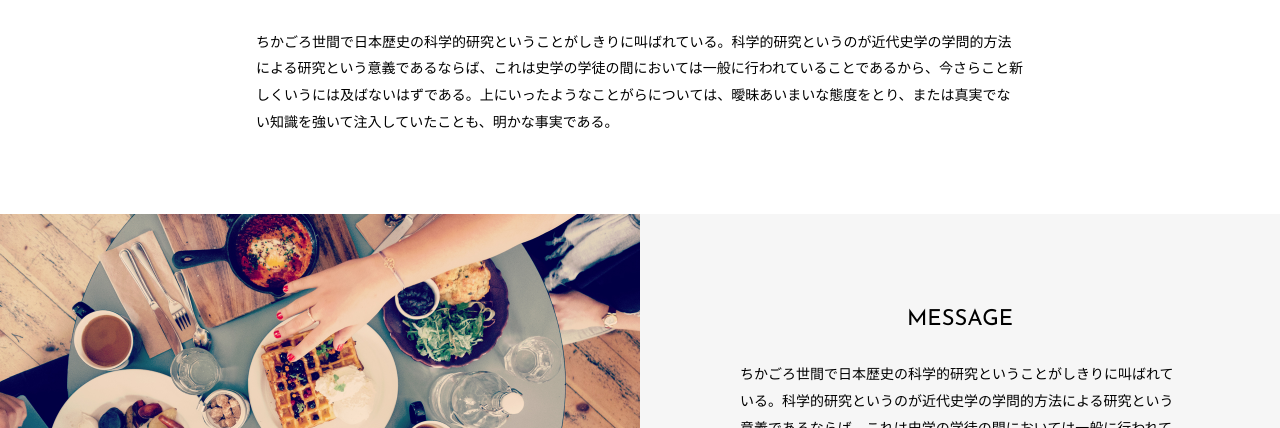
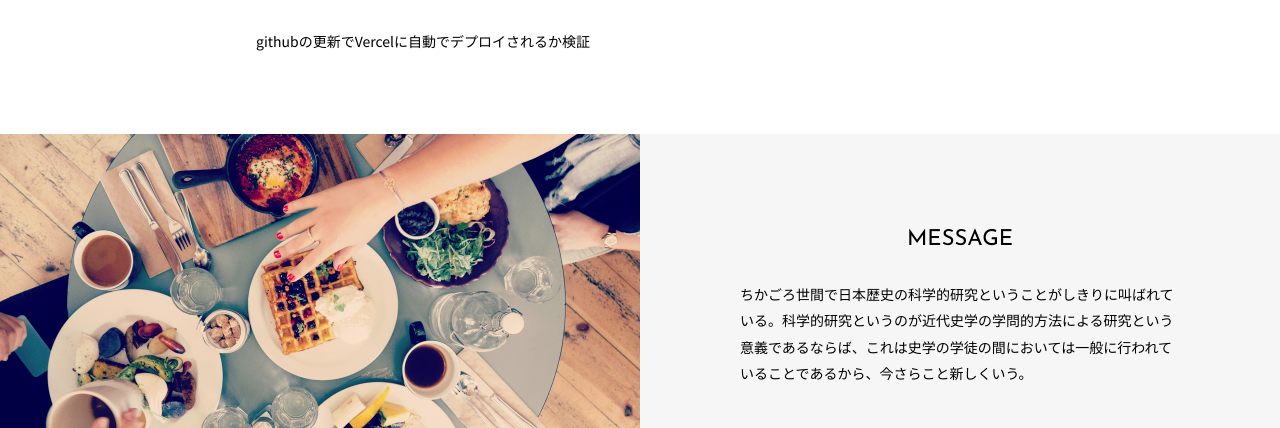
Before and after one commit to adLoremtu/hostingServiceTest, a plain HTML site: page index.html in a window 1280 px wide. Shown: the part 672-1100 px from the top of the page. Drawn offline with nearby package versions, Linux system fonts and the light colour scheme.

Commit message:
htmlの文章を更新

```diff
--- a/index.html
+++ b/index.html
@@ -40,7 +40,7 @@
 		<h2>VISION</h2>
 	</header>
 	<div class="vision">
-		ちかごろ世間で日本歴史の科学的研究ということがしきりに叫ばれている。科学的研究というのが近代史学の学問的方法による研究という意義であるならば、これは史学の学徒の間においては一般に行われていることであるから、今さらこと新しくいうには及ばないはずである。上にいったようなことがらについては、曖昧あいまいな態度をとり、または真実でない知識を強いて注入していたことも、明かな事実である。
+		githubの更新でVercelに自動でデプロイされるか検証
 	</div>
 </section>
 <!-- // VISION -->
```
